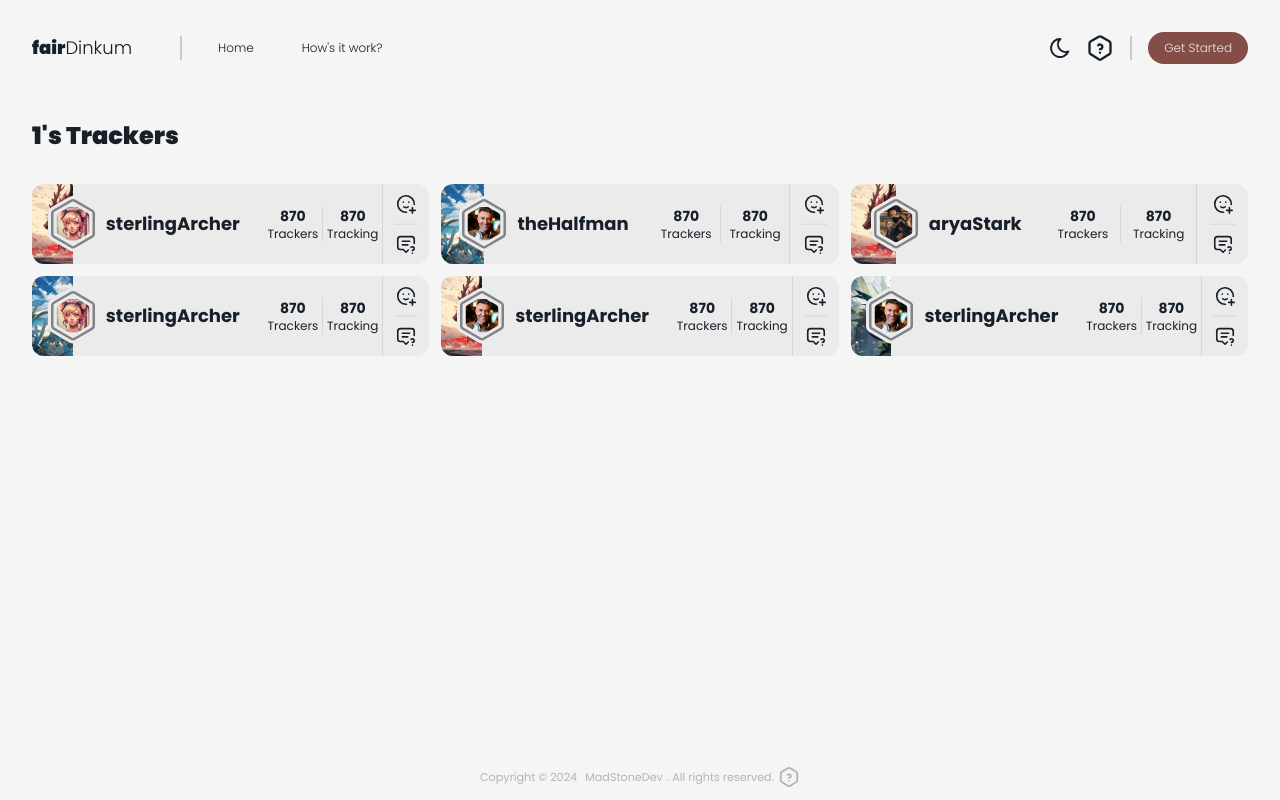
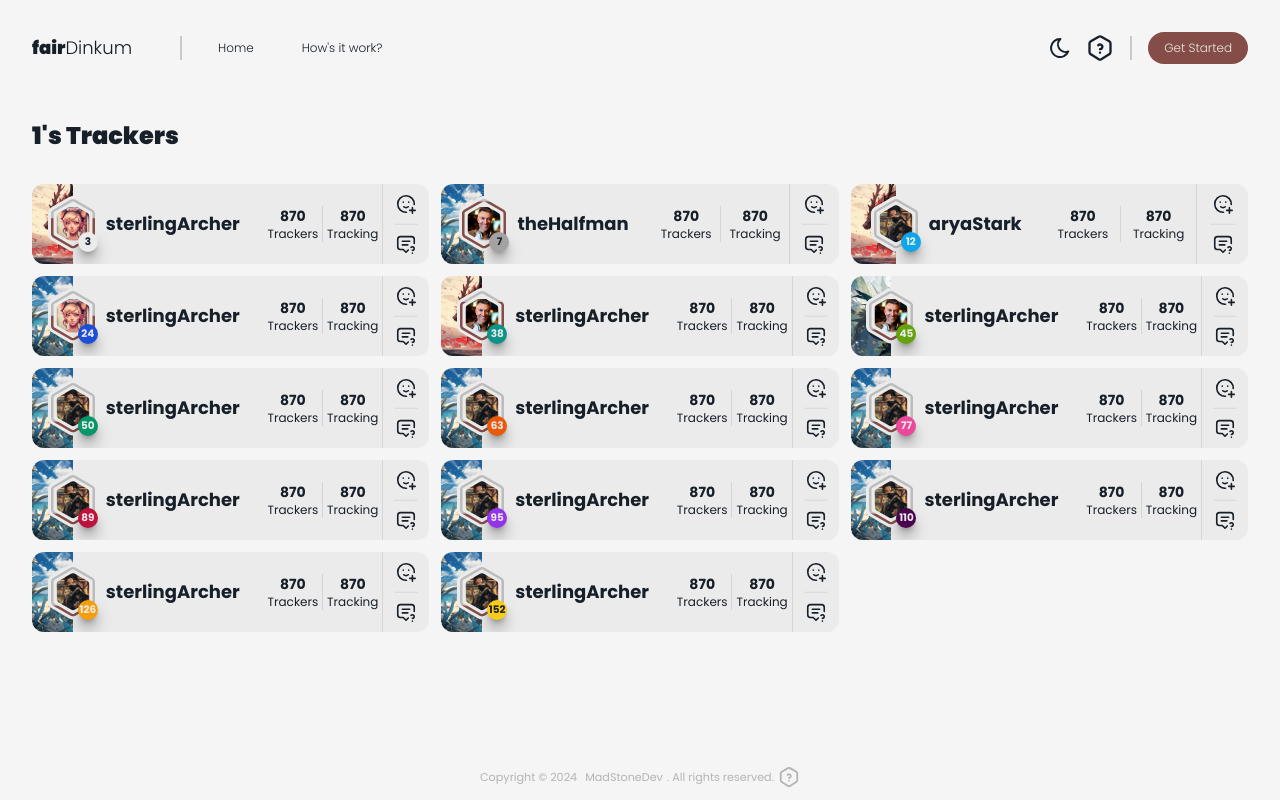
Before and after one commit to MadStoneDev/fair-dinkum, a Next.js app: page /user/1/followers in a window 1280 px wide. Built offline with nearby package versions, Linux system fonts and the light colour scheme.

Commit message:
levels added

```diff
--- a/src/app/(private)/user/[user]/followers/page.tsx
+++ b/src/app/(private)/user/[user]/followers/page.tsx
@@ -6,15 +6,18 @@ export default function UserFollowers({
   params: { user: string };
 }) {
   return (
-    // <main className="px-8 mb-16 grid grid-cols-1 lg:grid-cols-4 xl:grid-cols-6 gap-6 md:gap-6 transition-all duration-500 ease-in-out">
-    <main className="px-2 md:px-8 mb-16 transition-all duration-500 ease-in-out">
-      <h1 className={`text-2xl font-bold`}>{params.user}'s Trackers</h1>
+    <main className="px-3 md:px-8 mb-16 transition-all duration-500 ease-in-out">
+      <h1 className={`text-lg md:text-xl lg:text-2xl font-bold`}>
+        {params.user}'s Trackers
+      </h1>
       <section
-        className={`mt-8 grid grid-cols-1 lg:grid-cols-2 xl:grid-cols-3 gap-2 md:gap-3 transition-all duration-500 ease-in-out`}
+        className={`mt-4 lg:mt-8 grid grid-cols-1 lg:grid-cols-2 xl:grid-cols-3 gap-2 md:gap-3 transition-all duration-500 ease-in-out`}
       >
         <UserListCard
           username={"sterlingArcher"}
           tagline={"Welcome to the danger zone"}
+          progress={60}
+          level={3}
         />
 
         <UserListCard
@@ -22,6 +25,8 @@ export default function UserFollowers({
           tagline={"A Lannister always pays his debts"}
           avatar={"/dummy/avatar_2.jpg"}
           cover={"/dummy/cover_2.jpg"}
+          progress={90}
+          level={7}
         />
 
         <UserListCard
@@ -29,6 +34,8 @@ export default function UserFollowers({
           tagline={"The North remembers"}
           avatar={"/dummy/avatar_3.jpg"}
           cover={"/dummy/cover.jpg"}
+          progress={0}
+          level={12}
         />
 
         <UserListCard
@@ -36,6 +43,8 @@ export default function UserFollowers({
           tagline={"Welcome to the danger zone"}
           avatar={"/dummy/avatar.jpg"}
           cover={"/dummy/cover_2.jpg"}
+          progress={50}
+          level={24}
         />
 
         <UserListCard
@@ -43,6 +52,8 @@ export default function UserFollowers({
           tagline={"Welcome to the danger zone"}
           avatar={"/dummy/avatar_2.jpg"}
           cover={"/dummy/cover.jpg"}
+          progress={75}
+          level={38}
         />
 
         <UserListCard
@@ -50,6 +61,72 @@ export default function UserFollowers({
           tagline={"Welcome to the danger zone"}
           avatar={"/dummy/avatar_2.jpg"}
           cover={"/dummy/cover_3.jpg"}
+          progress={25}
+          level={45}
+        />
+        <UserListCard
+          username={"sterlingArcher"}
+          tagline={"Welcome to the danger zone"}
+          avatar={"/dummy/avatar_3.jpg"}
+          cover={"/dummy/cover_2.jpg"}
+          progress={25}
+          level={50}
+        />
+        <UserListCard
+          username={"sterlingArcher"}
+          tagline={"Welcome to the danger zone"}
+          avatar={"/dummy/avatar_3.jpg"}
+          cover={"/dummy/cover_2.jpg"}
+          progress={25}
+          level={63}
+        />
+        <UserListCard
+          username={"sterlingArcher"}
+          tagline={"Welcome to the danger zone"}
+          avatar={"/dummy/avatar_3.jpg"}
+          cover={"/dummy/cover_2.jpg"}
+          progress={25}
+          level={77}
+        />
+        <UserListCard
+          username={"sterlingArcher"}
+          tagline={"Welcome to the danger zone"}
+          avatar={"/dummy/avatar_3.jpg"}
+          cover={"/dummy/cover_2.jpg"}
+          progress={25}
+          level={89}
+        />
+        <UserListCard
+          username={"sterlingArcher"}
+          tagline={"Welcome to the danger zone"}
+          avatar={"/dummy/avatar_3.jpg"}
+          cover={"/dummy/cover_2.jpg"}
+          progress={25}
+          level={95}
+        />
+        <UserListCard
+          username={"sterlingArcher"}
+          tagline={"Welcome to the danger zone"}
+          avatar={"/dummy/avatar_3.jpg"}
+          cover={"/dummy/cover_2.jpg"}
+          progress={25}
+          level={110}
+        />
+        <UserListCard
+          username={"sterlingArcher"}
+          tagline={"Welcome to the danger zone"}
+          avatar={"/dummy/avatar_3.jpg"}
+          cover={"/dummy/cover_2.jpg"}
+          progress={25}
+          level={126}
+        />
+        <UserListCard
+          username={"sterlingArcher"}
+          tagline={"Welcome to the danger zone"}
+          avatar={"/dummy/avatar_3.jpg"}
+          cover={"/dummy/cover_2.jpg"}
+          progress={25}
+          level={152}
         />
       </section>
     </main>
--- a/src/components/avatar.tsx
+++ b/src/components/avatar.tsx
@@ -7,25 +7,42 @@ const AvatarWrapper = styled.div`
   position: relative;
 `;
 
-const AvatarTrack = styled.div``;
-
-const AvatarProgress = styled.div`
-  position: absolute;
-  bottom: 0;
-  width: 100%;
-  transition: height 0.5s ease;
-  z-index: 1;
-`;
-
 export default function Avatar({
   progress,
+  level,
   size = 100,
   image = "",
 }: {
   progress: number;
+  level: number;
   size?: number;
   image?: string;
 }) {
+  const levelColors: { [key: number]: string } = {
+    1: "bg-light text-dark",
+    5: "bg-neutral-400 text-dark",
+    10: "bg-sky-500 text-light",
+    20: "bg-blue-700 text-light",
+    30: "bg-teal-600 text-light",
+    40: "bg-lime-600 text-light",
+    50: "bg-emerald-600 text-light",
+    60: "bg-orange-600 text-light",
+    70: "bg-pink-500 text-light",
+    80: "bg-rose-700 text-light",
+    90: "bg-purple-600 text-light",
+    100: "bg-fuchsia-950 text-light",
+    125: "bg-amber-500 text-light",
+    150: "bg-yellow-400 text-dark",
+  };
+
+  const getLevelColor = (level: number) => {
+    return Object.keys(levelColors).reduce((acc, threshold) => {
+      return level >= parseInt(threshold)
+        ? levelColors[parseInt(threshold)]
+        : acc;
+    }, levelColors[1]);
+  };
+
   return (
     <AvatarWrapper style={{ width: `${size}px` }}>
       <svg viewBox="0 0 100 111">
@@ -37,16 +54,37 @@ export default function Avatar({
         />
 
         {/* Track */}
-        <path
-          d="M10860 400.506c2-1.176 4.6-1.176 6.6 0l25.6 14.78c2 1.176 3.3 3.35 3.3 5.702v29.561c0 2.352-1.3 4.526-3.3 5.702l-25.6 14.78c-2 1.176-4.6 1.176-6.6 0l-25.6-14.78c-2-1.176-3.3-3.35-3.3-5.702v-29.561c0-2.352 1.3-4.526 3.3-5.702l25.6-14.78Z"
-          className={`fill-dark/50`}
-          transform="translate(-14800.45 -540.296) scale(1.36703)"
+        <defs>
+          <clipPath id="clipTrack">
+            <path
+              d="M10860 400.506c2-1.176 4.6-1.176 6.6 0l25.6 14.78c2 1.176 3.3 3.35 3.3 5.702v29.561c0 2.352-1.3 4.526-3.3 5.702l-25.6 14.78c-2 1.176-4.6 1.176-6.6 0l-25.6-14.78c-2-1.176-3.3-3.35-3.3-5.702v-29.561c0-2.352 1.3-4.526 3.3-5.702l25.6-14.78Z"
+              transform="translate(-14800.45 -540.296) scale(1.36703)"
+            />
+          </clipPath>
+        </defs>
+
+        <rect
+          x="0"
+          y="0"
+          className={`fill-black/20 dark:fill-light/15`}
+          clipPath={"url(#clipTrack)"}
+          width="100%"
+          height="100%"
+        />
+
+        <rect
+          x="0"
+          y={`${100 - progress}%`}
+          className={`fill-accent dark:fill-light/70`}
+          clipPath={"url(#clipTrack)"}
+          width="100%"
+          height="100%"
         />
 
         {/* Inner Margin */}
         <path
           d="M10861.8 403.673a3.07 3.07 0 0 1 3 0l25.6 14.781c.9.523 1.4 1.489 1.4 2.534v29.561c0 1.046-.5 2.012-1.4 2.534l-25.6 14.781c-.9.523-2.1.523-3 0l-25.6-14.781c-.9-.522-1.4-1.488-1.4-2.534v-29.561c0-1.045.5-2.011 1.4-2.534l25.6-14.781Z"
-          className={`fill-light dark:fill-gray`}
+          className={`fill-light dark:fill-gray z-20`}
           transform="translate(-14800.45 -540.296) scale(1.36703)"
         />
 
@@ -62,20 +100,21 @@ export default function Avatar({
 
         <image
           xlinkHref={image}
-          className={`object-cover`}
+          className={`object-cover z-20`}
           clipPath="url(#clipImage)"
           width={`100%`}
           height={`100%`}
         />
       </svg>
 
-      {/*<AvatarProgress*/}
-      {/*  className={`bg-accent`}*/}
-      {/*  style={{*/}
-      {/*    height: `${progress}%`,*/}
-      {/*    clipPath: "url(#clipTrack)",*/}
-      {/*  }}*/}
-      {/*/>*/}
+      {/* User Level */}
+      <div
+        className={`absolute bottom-0 right-0 grid place-content-center ${getLevelColor(
+          level,
+        )} w-5 aspect-square rounded-full font-semibold text-[0.65rem] text-dark shadow-lg shadow-black/50`}
+      >
+        {level || 0}
+      </div>
     </AvatarWrapper>
   );
 }
--- a/src/components/user-list-card.tsx
+++ b/src/components/user-list-card.tsx
@@ -1,19 +1,14 @@
 import Avatar from "@/components/avatar";
 import Link from "next/link";
-import {
-  IconHelpHexagon,
-  IconHexagon2,
-  IconHexagonFilled,
-  IconHexagonLetterU,
-  IconMessage2Question,
-  IconMoodPlus,
-} from "@tabler/icons-react";
+import { IconMessage2Question, IconMoodPlus } from "@tabler/icons-react";
 
 interface UserListCardProps {
   username: string;
   tagline: string;
   avatar?: string;
   cover?: string;
+  progress?: number;
+  level?: number;
 }
 
 export default function UserListCard({
@@ -21,6 +16,8 @@ export default function UserListCard({
   tagline = "a short tagline",
   avatar = "/dummy/avatar.jpg",
   cover = "/dummy/cover.jpg",
+  progress = 0,
+  level = 0,
 }: UserListCardProps) {
   return (
     <article
@@ -34,7 +31,12 @@ export default function UserListCard({
         }}
       ></div>
       <div className={`-ml-[25px] grid justify-center`}>
-        <Avatar progress={50} size={50} image={avatar} />
+        <Avatar
+          progress={progress}
+          level={level || 0}
+          size={50}
+          image={avatar}
+        />
       </div>
       <div
         className={`flex-grow pl-1 md:pl-2 py-4 flex justify-between items-center gap-6`}
```
